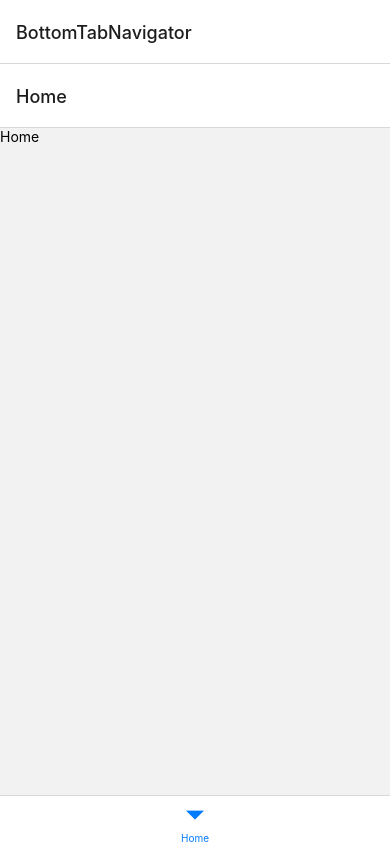
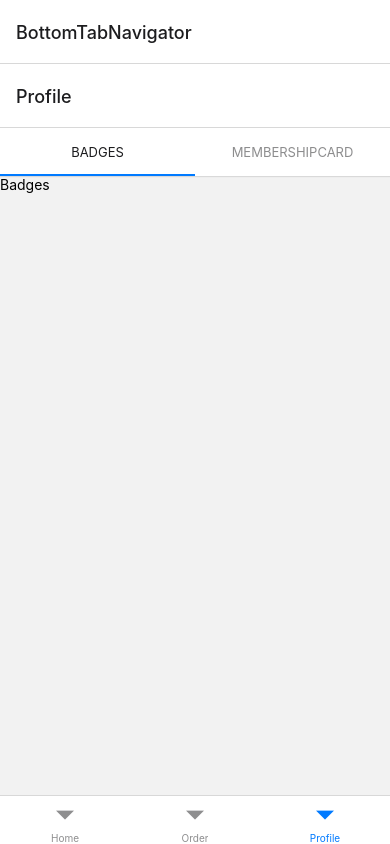
Before and after one commit to viz404/quest-labs-assignment, a React Native app: screen /Profile in a window 390 px wide. Built offline with nearby package versions, Linux system fonts and the light colour scheme.

Commit message:
implemented top tab navigation

```diff
--- a/navigators/BottomTabNavigator.tsx
+++ b/navigators/BottomTabNavigator.tsx
@@ -1,6 +1,7 @@
 import {createBottomTabNavigator} from "@react-navigation/bottom-tabs";
 
-import {Home} from "../screens";
+import {Home, Order} from "../screens";
+import TopTabNavigator from "./TopTabNavigator";
 
 const BottomTab = createBottomTabNavigator();
 
@@ -8,6 +9,8 @@ export default function BottomTabNavigator() {
   return (
     <BottomTab.Navigator>
       <BottomTab.Screen name="Home" component={Home} />
+      <BottomTab.Screen name="Order" component={Order} />
+      <BottomTab.Screen name="Profile" component={TopTabNavigator} />
     </BottomTab.Navigator>
   );
 }
--- /dev/null
+++ b/navigators/TopTabNavigator.tsx
@@ -0,0 +1,14 @@
+import {createMaterialTopTabNavigator} from "@react-navigation/material-top-tabs";
+
+import {Badges, MembershipCard} from "../screens";
+
+const TopTab = createMaterialTopTabNavigator();
+
+export default function TopTabNavigator() {
+  return (
+    <TopTab.Navigator>
+      <TopTab.Screen name="Badges" component={Badges} />
+      <TopTab.Screen name="MembershipCard" component={MembershipCard} />
+    </TopTab.Navigator>
+  );
+}
--- a/navigators/index.ts
+++ b/navigators/index.ts
@@ -1 +1,3 @@
 export {default as StackNavigator} from "./StackNavigator";
+export {default as BottomTabNavigator} from "./BottomTabNavigator";
+export {default as TopTabNavigator} from "./TopTabNavigator";
--- a/package.json
+++ b/package.json
@@ -11,12 +11,15 @@
   },
   "dependencies": {
     "@react-navigation/bottom-tabs": "^6.5.7",
+    "@react-navigation/material-top-tabs": "^6.6.2",
     "@react-navigation/native": "^6.1.6",
     "@react-navigation/native-stack": "^6.9.12",
     "react": "18.2.0",
     "react-native": "0.71.7",
+    "react-native-pager-view": "^6.2.0",
     "react-native-safe-area-context": "^4.5.1",
-    "react-native-screens": "^3.20.0"
+    "react-native-screens": "^3.20.0",
+    "react-native-tab-view": "^3.5.1"
   },
   "devDependencies": {
     "@babel/core": "^7.20.0",
--- /dev/null
+++ b/screens/Badges/Badges.tsx
@@ -0,0 +1,10 @@
+import {View, Text} from "react-native";
+import React from "react";
+
+export default function Badges() {
+  return (
+    <View>
+      <Text>Badges</Text>
+    </View>
+  );
+}
--- /dev/null
+++ b/screens/MembershipCard/MembershipCard.tsx
@@ -0,0 +1,10 @@
+import {View, Text} from "react-native";
+import React from "react";
+
+export default function MembershipCard() {
+  return (
+    <View>
+      <Text>MembershipCard</Text>
+    </View>
+  );
+}
--- /dev/null
+++ b/screens/Order/Order.tsx
@@ -0,0 +1,10 @@
+import {View, Text} from "react-native";
+import React from "react";
+
+export default function Order() {
+  return (
+    <View>
+      <Text>Order</Text>
+    </View>
+  );
+}
--- a/screens/index.ts
+++ b/screens/index.ts
@@ -1 +1,4 @@
 export {default as Home} from "./Home/Home";
+export {default as Badges} from "./Badges/Badges";
+export {default as MembershipCard} from "./MembershipCard/MembershipCard";
+export {default as Order} from "./Order/Order";
```
Also changed, not shown: 1 other file (tests, documents, lock files or other folders).
